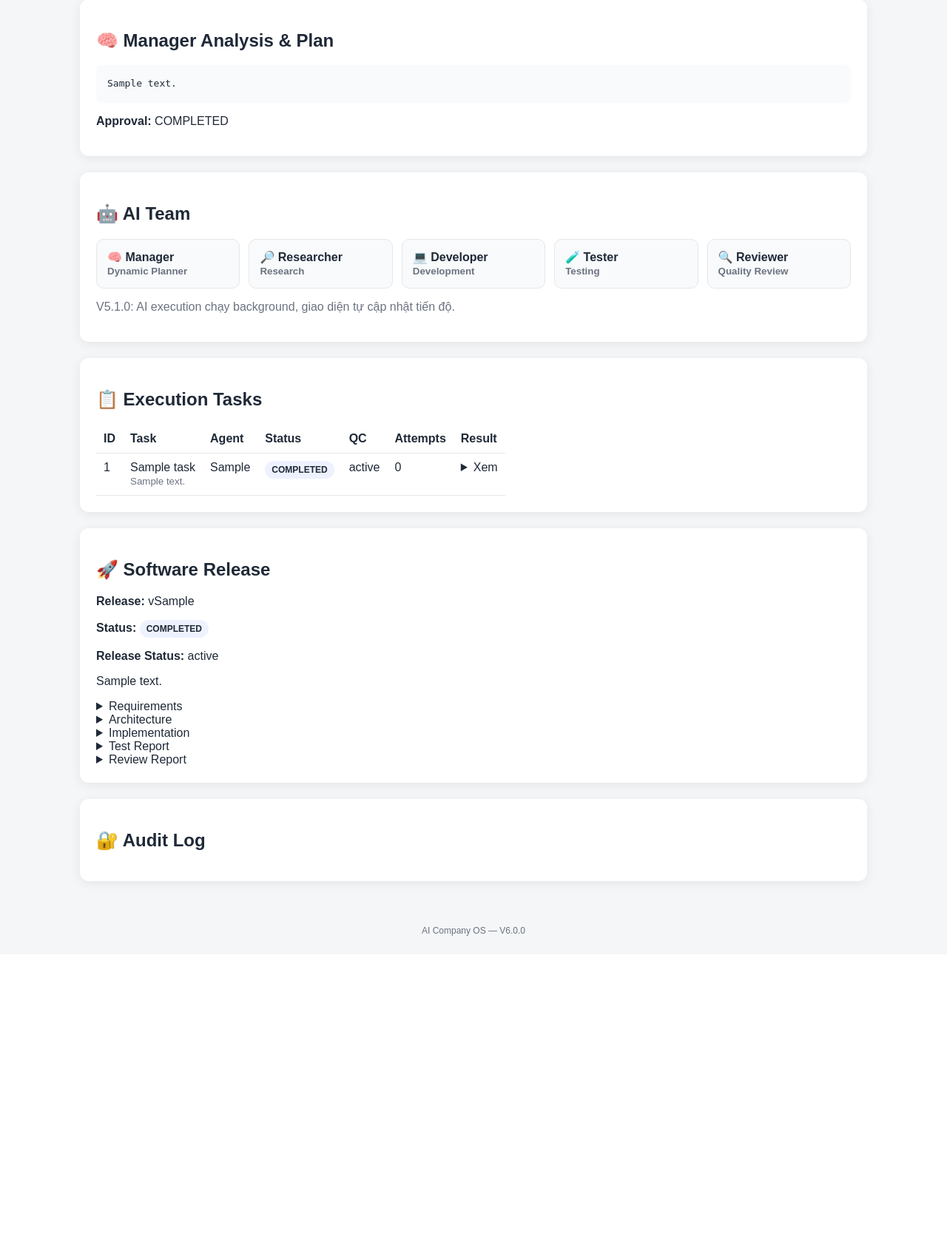
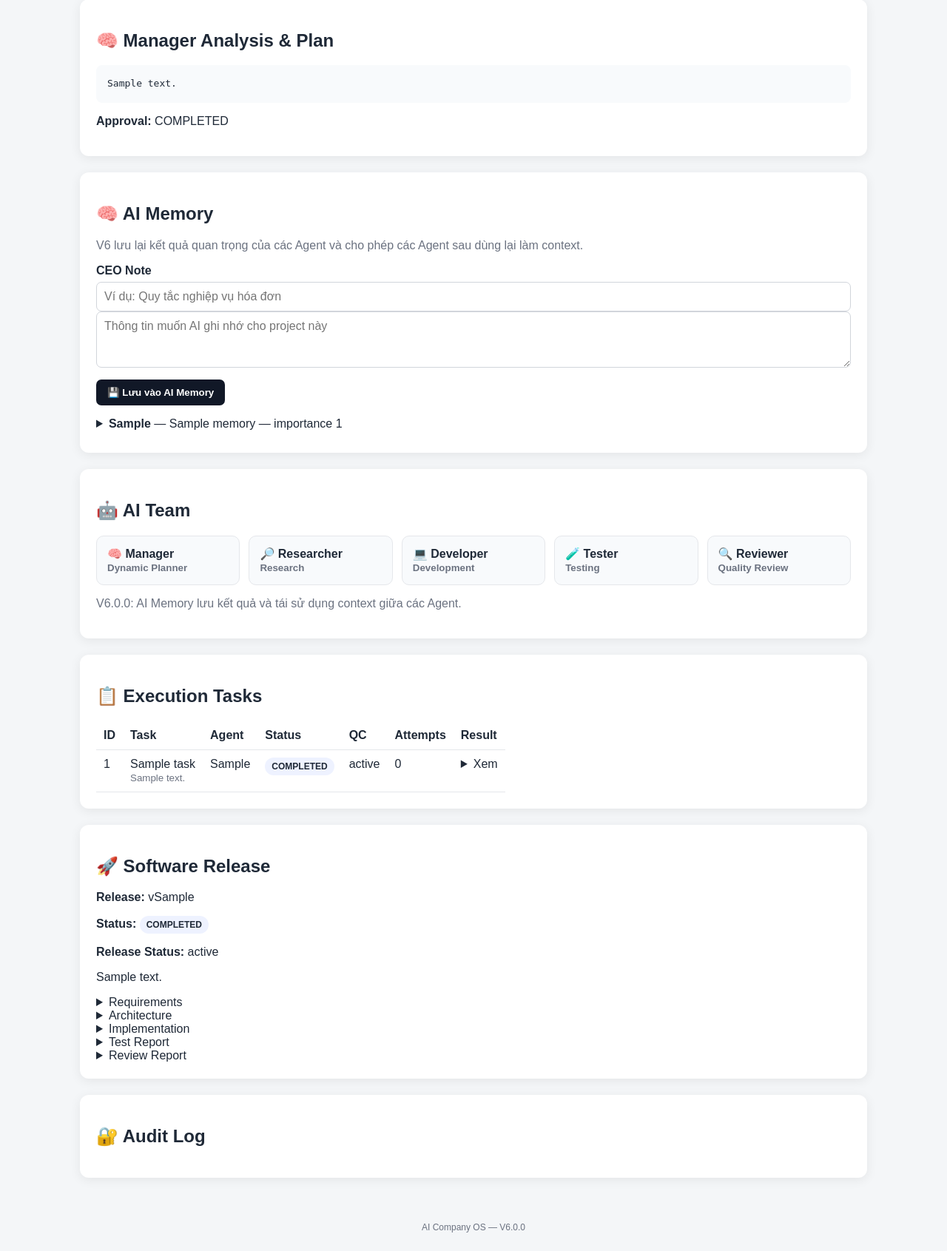
Before and after one commit to hn07/AI-Company-OS, a FastAPI app: page /projects/1 in a window 1280 px wide. Shown: the part 673-2364 px from the top of the page at 74% size. Before the commit the page ends 1938 px from the top, so only its background shows below. Run offline with FastAPI, Linux system fonts and the light colour scheme; tables that the repository leaves empty hold one stand-in row (values such as "Sample post"); data that the repository does not hold is empty.

Commit message:
feat: add AI Memory panel to project UI

```diff
--- a/app/templates/project.html
+++ b/app/templates/project.html
@@ -46,6 +46,29 @@
 </section>
 
 <section class="card">
+  <h2>🧠 AI Memory</h2>
+  <p class="muted">V6 lưu lại kết quả quan trọng của các Agent và cho phép các Agent sau dùng lại làm context.</p>
+  <form method="post" action="/api/projects/{{ project['id'] }}/memories">
+    <label>CEO Note</label>
+    <input name="memory_key" placeholder="Ví dụ: Quy tắc nghiệp vụ hóa đơn">
+    <textarea name="content" rows="3" placeholder="Thông tin muốn AI ghi nhớ cho project này"></textarea>
+    <button type="submit">💾 Lưu vào AI Memory</button>
+  </form>
+  {% if memories %}
+    <div style="margin-top:16px">
+    {% for m in memories %}
+      <details style="margin-bottom:8px">
+        <summary><b>{{ m['memory_key'] or 'Memory' }}</b> — {{ m['agent_name'] or 'Company' }} — importance {{ m['importance'] }}</summary>
+        <pre>{{ m['content'] }}</pre>
+      </details>
+    {% endfor %}
+    </div>
+  {% else %}
+    <p>Chưa có memory. Memory sẽ được tạo tự động sau khi Agent hoàn thành task.</p>
+  {% endif %}
+</section>
+
+<section class="card">
   <h2>🤖 AI Team</h2>
   <div class="agent-grid">
     <div>🧠 Manager<br><small>Dynamic Planner</small></div>
@@ -54,7 +77,7 @@
     <div>🧪 Tester<br><small>Testing</small></div>
     <div>🔍 Reviewer<br><small>Quality Review</small></div>
   </div>
-  <p class="muted">V5.1.0: AI execution chạy background, giao diện tự cập nhật tiến độ.</p>
+  <p class="muted">V6.0.0: AI Memory lưu kết quả và tái sử dụng context giữa các Agent.</p>
 </section>
 
 <section class="card">
```
